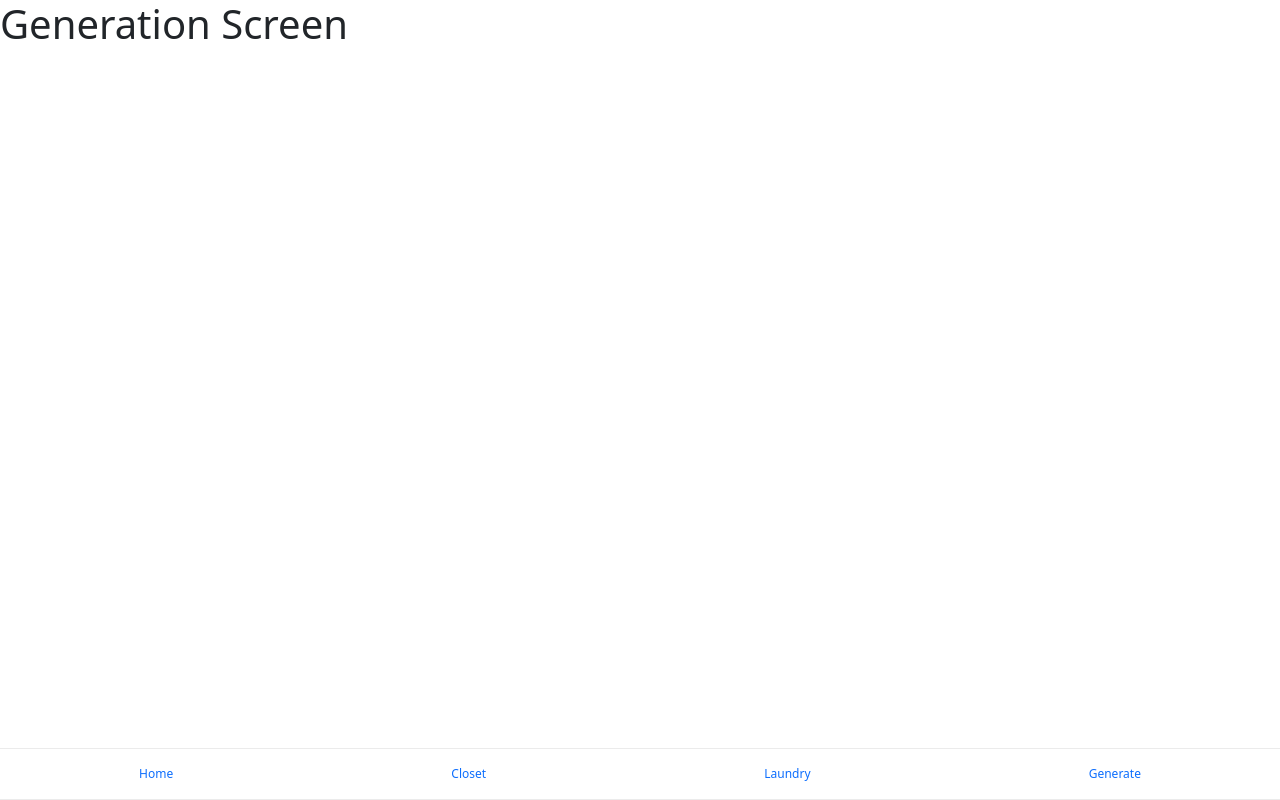
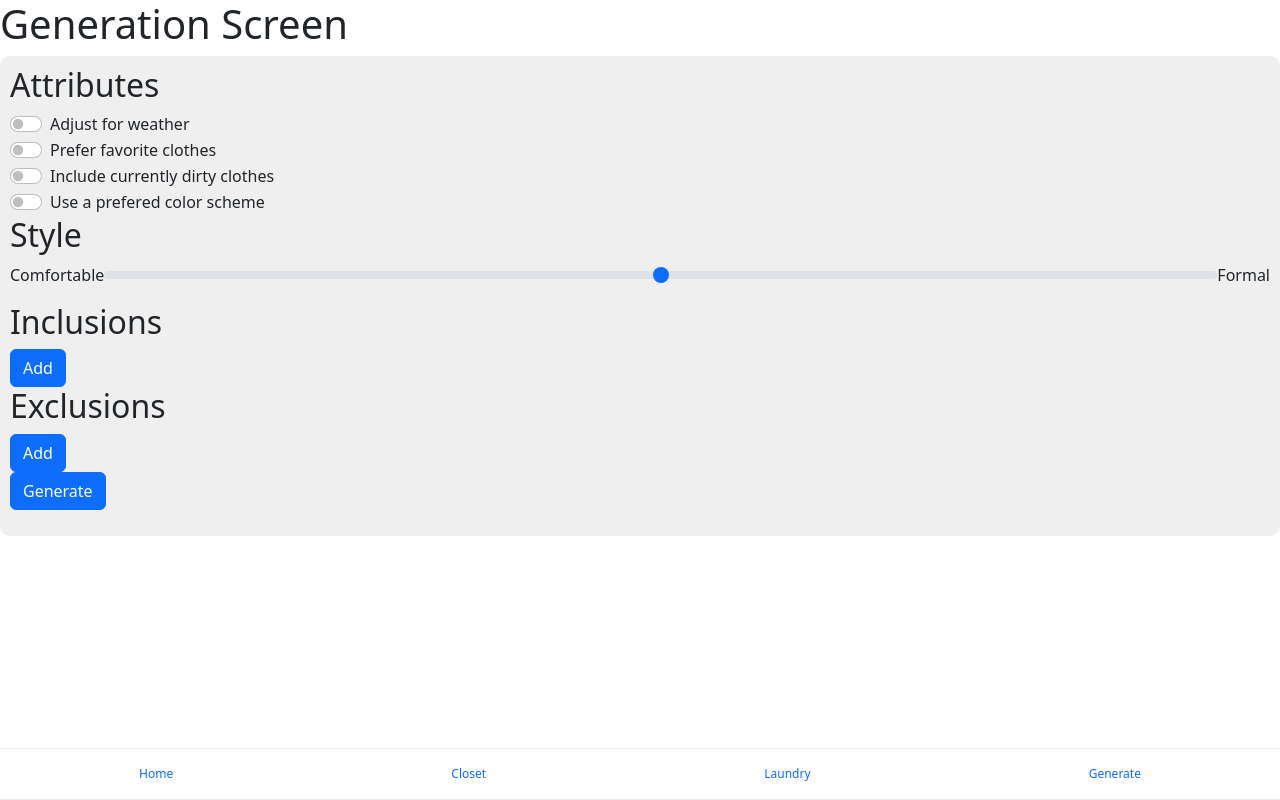
Before and after one commit to rxgarcia/hci-project, a React (Create React App) app: page /generate in a window 1280 px wide. Built offline with nearby package versions, Linux system fonts and the light colour scheme.

Commit message:
generation screen & logic

```diff
--- a/src/App.css
+++ b/src/App.css
@@ -79,6 +79,10 @@
   background-color: #cacaca4c;
 }
 
+.generationContainer {
+  flex-direction: column;
+}
+
 .categoryItem {
   width: 100px;
   height: 100px;
@@ -91,3 +95,12 @@
   margin-left: 20px;
   margin-right: 20px;
 }
+
+.genSlider {
+  display: flex;
+  flex-direction: row;
+}
+
+.genScreen {
+  margin-bottom: 50px;
+}
--- a/src/App.js
+++ b/src/App.js
@@ -15,14 +15,17 @@ import { useState } from 'react';
 
 function App() {
   let [data, setData] = useState(clothingArray);
+  let [currentWeather, setCurrentWeather] = useState("Cold");
+  let [currentOutfit, setCurrentOutfit] = useState([]);
+
   return (
     <Router>
       <div>
         <Routes>
-          <Route path="/" element={<HomeScreen />}/>
+          <Route path="/" element={<HomeScreen currentOutfit={currentOutfit}/>}/>
           <Route path="/closet" element={<ClosetScreen clothingArray={data}/>}/>
           <Route path="/laundry" element={<LaundryScreen />}/>
-          <Route path="/generate" element={<GenerationScreen />}/>
+          <Route path="/generate" element={<GenerationScreen clothingArray={data} currentWeather={currentWeather} setCurrentOutfit={setCurrentOutfit}/>}/>
           <Route path="/item/:id" element={<ItemScreen clothingArray={data}/>}/>
           <Route path="/add_item" element={<AddItemScreen clothingArray={data} setData={setData}/>}/>
         </Routes>
--- a/src/Components/ClothingCategoryPage.js
+++ b/src/Components/ClothingCategoryPage.js
@@ -17,11 +17,15 @@ const ClothingCategoryViewer = (props) => {
           }
         })
         .map((item, index) => {
-          return (
-            <Link to={"/item/" + item.id}>
-              <img className="categoryItem" src={item.image} alt="img" />
-            </Link>
-          );
+          if (props.selectItems) {
+            return <img onClick={() => {props.addSelectedItems(item)}} className="categoryItem" src={item.image} alt="img" />;
+          } else {
+            return (
+              <Link to={"/item/" + item.id}>
+                <img className="categoryItem" src={item.image} alt="img" />
+              </Link>
+            );
+          }
         })}
     </div>
   );
--- a/src/Components/ClothingViewer.js
+++ b/src/Components/ClothingViewer.js
@@ -3,7 +3,7 @@ import Tab from "react-bootstrap/Tab";
 import Tabs from "react-bootstrap/Tabs";
 import ClothingCategoryViewer from "./ClothingCategoryPage";
 
-const ClothingViewer = ( {clothingArray }) => {
+const ClothingViewer = ( {clothingArray, addSelectedItems, selectItems }) => {
   return (
     <div className="categorySelectorContainer">
       <Tabs
@@ -13,19 +13,19 @@ const ClothingViewer = ( {clothingArray }) => {
         fill
       >
         <Tab eventKey="all" title="All">
-          <ClothingCategoryViewer category="all" clothingArray={clothingArray} />
+          <ClothingCategoryViewer category="all" clothingArray={clothingArray} addSelectedItems={addSelectedItems} selectItems={selectItems}/>
         </Tab>
         <Tab eventKey="tops" title="Tops">
-          <ClothingCategoryViewer category="Top" clothingArray={clothingArray}/>
+        <ClothingCategoryViewer category="Top" clothingArray={clothingArray} addSelectedItems={addSelectedItems} selectItems={selectItems}/>
         </Tab>
         <Tab eventKey="bottoms" title="Bottoms">
-          <ClothingCategoryViewer category="Bottom" clothingArray={clothingArray}/>
+        <ClothingCategoryViewer category="Bottom" clothingArray={clothingArray} addSelectedItems={addSelectedItems} selectItems={selectItems}/>
         </Tab>
         <Tab eventKey="shoes" title="Shoes">
-          <ClothingCategoryViewer category="Shoes" clothingArray={clothingArray}/>
+        <ClothingCategoryViewer category="Shoes" clothingArray={clothingArray} addSelectedItems={addSelectedItems} selectItems={selectItems}/>
         </Tab>
         <Tab eventKey="saved" title="Saved">
-          <ClothingCategoryViewer category="saved" clothingArray={clothingArray}/>
+        <ClothingCategoryViewer category="saved" clothingArray={clothingArray} addSelectedItems={addSelectedItems} selectItems={selectItems}/>
         </Tab>
       </Tabs>
     </div>
--- a/src/Data/DummyData.js
+++ b/src/Data/DummyData.js
@@ -12,6 +12,7 @@ export let clothingArray = [
     category: "Top",
     weather: "Cold",
     comfort: 1,
+    totalWears: 4,
   },
   {
     id: 2,
@@ -25,6 +26,7 @@ export let clothingArray = [
     category: "Bottom",
     weather: "Cold",
     comfort: 2,
+    totalWears: 5,
   },
   {
     id: 3,
@@ -40,6 +42,7 @@ export let clothingArray = [
     category: "Shoes",
     weather: "Any",
     comfort: 1,
+    totalWears: 6,
   },
   {
     id: 4,
@@ -53,6 +56,7 @@ export let clothingArray = [
     category: "Top",
     weather: "Warm",
     comfort: 2,
+    totalWears: 9,
   },
   {
     id: 5,
@@ -66,6 +70,7 @@ export let clothingArray = [
     category: "Top",
     weather: "Warm",
     comfort: 2,
+    totalWears: 1,
   },
   {
     id: 6,
@@ -79,6 +84,7 @@ export let clothingArray = [
     category: "Hat",
     weather: "Any",
     comfort: 2,
+    totalWears: 7,
   },
   {
     id: 7,
@@ -93,6 +99,7 @@ export let clothingArray = [
     category: "Shoes",
     weather: "Any",
     comfort: 2,
+    totalWears: 2,
   },
   {
     id: 8,
@@ -107,6 +114,7 @@ export let clothingArray = [
     category: "Top",
     weather: "Cold",
     comfort: 2,
+    totalWears: 4,
   },
 ];
 
--- a/src/Screens/GenerationScreen.js
+++ b/src/Screens/GenerationScreen.js
@@ -1,9 +1,231 @@
 import * as React from "react";
+import { useState } from "react";
+import Form from "react-bootstrap/Form";
+import { Button } from "react-bootstrap";
+import ClothingViewer from "../Components/ClothingViewer";
 
-const GenerationScreen = () => {
-    return (
-        <h1>Generation Screen</h1>
-    )
+const GenerationScreen = (props) => {
+  const [inclusions, setInclusions] = useState([]);
+  const [exclusions, setExclusions] = useState([]);
+  const [styleLevel, setStyleLevel] = useState(50);
+  const [previewOutfit, setPreviewOutfit] = useState([]);
+
+  const [displayInclude, setDisplayInclude] = useState(false);
+  const [displayExclude, setDisplayExclude] = useState(false);
+
+  const [adjustForWeather, setAdjustForWeather] = useState(false);
+  const [preferColor, setPreferColor] = useState(false);
+  const [includeDirty, setIncludeDirty] = useState(false);
+  const [preferFav, setPreferFav] = useState(false);
+
+  const handleIncludeItem = (item) => {
+    if (!exclusions.includes(item) && !inclusions.includes(item)) {
+      setInclusions([...inclusions, item]);
+    }
+    setDisplayInclude(!displayInclude);
+  };
+
+  const handleExcludeItem = (item) => {
+    if (!exclusions.includes(item) && !inclusions.includes(item)) {
+      setExclusions([...exclusions, item]);
+    }
+    setDisplayExclude(!displayExclude);
+  };
+
+  const handleGenerate = () => {
+    console.log(props.currentWeather);
+    console.log(Math.ceil(styleLevel / 20));
+
+    console.log(exclusions);
+
+    let outfit = [];
+
+    // filter/sort by attributes
+    let clothes = props.clothingArray;
+    if (adjustForWeather) {
+      clothes = clothes.filter((item) => {
+        return item.weather === props.currentWeather || item.weather === "Any";
+      });
+    }
+    if (!includeDirty) {
+      clothes = clothes.filter((item) => {
+        return item.currentNumWears < item.maxWears;
+      });
+    }
+    if (preferFav) {
+      clothes = clothes.sort((a, b) => b.totalWears - a.totalWears);
+    }
+    if (exclusions.length > 0) {
+      console.log("EXCLUDING: ", exclusions);
+      for (let i = 0; i < exclusions.length; i++) {
+        clothes = clothes.filter((item) => { return item.id !== exclusions[i].id});
+      }
+      console.log(clothes)
+    }
+
+    // THIS IS SO JANK I KNOW IM SORRY THIS WILL BE FIXED LATER BUT DOESNT MATTER FOR NOW
+
+    let top = {};
+    let bottom = {};
+    let shoe = {};
+
+    if (inclusions.length > 0) {
+      console.log("INCLUDING: ", inclusions);
+      for (let i = 0; i < inclusions.length; i++) {
+        if (inclusions[i].category === "Top") {
+          top = inclusions[i];
+        }
+        if (inclusions[i].category === "Bottom") {
+          bottom = inclusions[i];
+        }
+        if (inclusions[i].category === "Shoes") {
+          shoe = inclusions[i];
+        }
+      }
+    }
+
+    if (Object.keys(top).length === 0) {
+      top = clothes.filter((item) => {
+        return item.category === "Top";
+      })[0];
+    }
+
+    if (Object.keys(bottom).length === 0) {
+      bottom = clothes.filter((item) => {
+        return item.category === "Bottom";
+      })[0];
+    }
+
+    if (Object.keys(shoe).length === 0) {
+      shoe = clothes.filter((item) => {
+        return item.category === "Shoes";
+      })[0];
+    }
+
+    setPreviewOutfit([top, bottom, shoe]);
+  };
+
+  const handleConfirmOutfit = () => {
+    props.setCurrentOutfit(previewOutfit);
+    setPreviewOutfit([]);
+  };
+
+  return (
+    <div className="genScreen">
+      <h1>Generation Screen</h1>
+      <div className="clothingViewerContainer generationContainer">
+        <h2>Attributes</h2>
+        <Form>
+          <div className="mb-3">
+            <Form.Check
+              onClick={() => {
+                setAdjustForWeather(!adjustForWeather);
+              }}
+              type="switch"
+              label="Adjust for weather"
+            />
+            <Form.Check
+              onClick={() => {
+                setPreferFav(!preferFav);
+              }}
+              type="switch"
+              label="Prefer favorite clothes"
+            />
+            <Form.Check
+              onClick={() => {
+                setIncludeDirty(!includeDirty);
+              }}
+              type="switch"
+              label="Include currently dirty clothes"
+            />
+            <Form.Check
+              onClick={() => {
+                setPreferColor(!preferColor);
+              }}
+              type="switch"
+              label="Use a prefered color scheme"
+            />
+            <h2>Style</h2>
+            <div className="genSlider">
+              <p>Comfortable</p>
+              <Form.Range
+                onChange={(e) => {
+                  setStyleLevel(e.target.value);
+                }}
+              />
+              <p>Formal</p>
+            </div>
+            <h2>Inclusions</h2>
+            <div>
+              {inclusions.map((item, index) => {
+                return (
+                  <img className="categoryItem" src={item.image} alt="img" />
+                );
+              })}
+              <Button
+                onClick={() => {
+                  setDisplayInclude(!displayInclude);
+                }}
+              >
+                Add
+              </Button>
+              {displayInclude ? (
+                <ClothingViewer
+                  clothingArray={props.clothingArray}
+                  addSelectedItems={handleIncludeItem}
+                  selectItems={true}
+                />
+              ) : (
+                <></>
+              )}
+            </div>
+            <h2>Exclusions</h2>
+            <div>
+              {exclusions.map((item, index) => {
+                return (
+                  <img className="categoryItem" src={item.image} alt="img" />
+                );
+              })}
+              <Button
+                onClick={() => {
+                  setDisplayExclude(!displayExclude);
+                }}
+              >
+                Add
+              </Button>
+              {displayExclude ? (
+                <ClothingViewer
+                  clothingArray={props.clothingArray}
+                  addSelectedItems={handleExcludeItem}
+                  selectItems={true}
+                />
+              ) : (
+                <></>
+              )}
+            </div>
+            <Button
+              onClick={() => {
+                handleGenerate();
+              }}
+            >
+              Generate
+            </Button>
+          </div>
+          {console.log(previewOutfit)}
+          {previewOutfit.map((item, index) => {
+            return (
+              <img className="categoryItem" src={item.image} alt={item.title} />
+            );
+          })}
+          {previewOutfit.length !== 0 ? (
+            <Button onClick={handleConfirmOutfit}>Confirm Outfit</Button>
+          ) : (
+            <></>
+          )}
+        </Form>
+      </div>
+    </div>
+  );
 };
 
 export default GenerationScreen;
--- a/src/Screens/HomeScreen.js
+++ b/src/Screens/HomeScreen.js
@@ -1,9 +1,14 @@
 import * as React from "react";
 
-const HomeScreen = () => {
-    return (
-        <h1>Home Screen</h1>
-    )
+const HomeScreen = (props) => {
+  return (
+    <div>
+      <h1>Home Screen</h1>
+      {props.currentOutfit.map((item, index) => {
+        return <img className="categoryItem" src={item.image} alt={item.title} />;
+      })}
+    </div>
+  );
 };
 
 export default HomeScreen;
```
